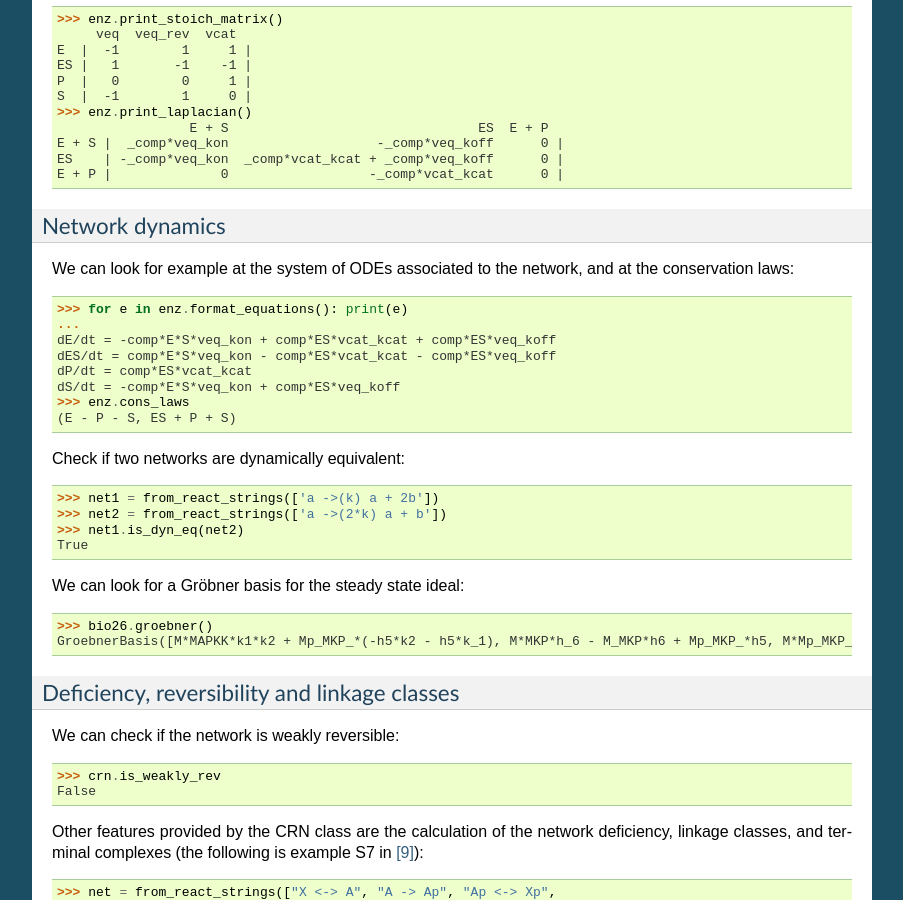
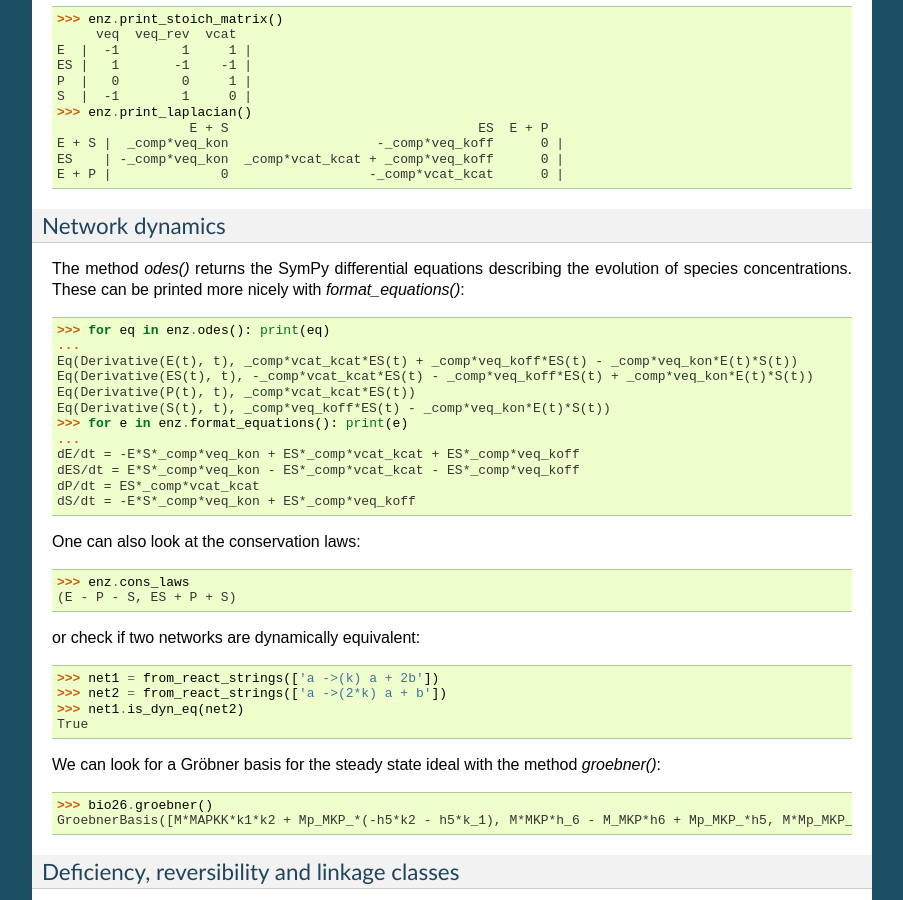
Before and after one commit to etonello/crnpy, a Sphinx documentation site: the page built from docs/source/tutorial.rst, in a window 1280 px wide and 900 px high, scrolled down 3387 px. Shown: the whole window, without its empty margins (198-1101 px from the left). Built offline with Sphinx 7.4.7, drawn with Linux system fonts in a browser that asks for light colours; some of the changed text lies outside the part shown.

```diff
--- a/docs/source/tutorial.rst
+++ b/docs/source/tutorial.rst
@@ -193,7 +193,7 @@ One can access for example the reactant, product and rate of the reaction:
 Network matrices
 ~~~~~~~~~~~~~~~~
 
-After a CRN object is created, matrices associated to the reaction network can be accessed.
+Attributes are available to create the main matrices associated to the reaction network.
 Available matrices are the
 stoichiometric matrix *stoich\_matrix*, the matrix of stoichiometric
 coefficients *complex\_matrix* (often called Y in the literature),
@@ -246,21 +246,32 @@ the stoichiometry matrix and the laplacian:
 Network dynamics
 ~~~~~~~~~~~~~~~~
 
-We can look for example at the system of ODEs associated to the network,
-and at the conservation laws:
+The method *odes()* returns the SymPy differential equations describing the evolution of
+species concentrations. These can be printed more nicely with *format_equations()*:
 
 .. code:: python
 
-    >>> for e in enz.format_equations(): print(e)
-    ...
-    dE/dt = -comp*E*S*veq_kon + comp*ES*vcat_kcat + comp*ES*veq_koff
-    dES/dt = comp*E*S*veq_kon - comp*ES*vcat_kcat - comp*ES*veq_koff
-    dP/dt = comp*ES*vcat_kcat
-    dS/dt = -comp*E*S*veq_kon + comp*ES*veq_koff
+	>>> for eq in enz.odes(): print(eq)
+	...
+	Eq(Derivative(E(t), t), _comp*vcat_kcat*ES(t) + _comp*veq_koff*ES(t) - _comp*veq_kon*E(t)*S(t))
+	Eq(Derivative(ES(t), t), -_comp*vcat_kcat*ES(t) - _comp*veq_koff*ES(t) + _comp*veq_kon*E(t)*S(t))
+	Eq(Derivative(P(t), t), _comp*vcat_kcat*ES(t))
+	Eq(Derivative(S(t), t), _comp*veq_koff*ES(t) - _comp*veq_kon*E(t)*S(t))
+	>>> for e in enz.format_equations(): print(e)
+	...
+	dE/dt = -E*S*_comp*veq_kon + ES*_comp*vcat_kcat + ES*_comp*veq_koff
+	dES/dt = E*S*_comp*veq_kon - ES*_comp*vcat_kcat - ES*_comp*veq_koff
+	dP/dt = ES*_comp*vcat_kcat
+	dS/dt = -E*S*_comp*veq_kon + ES*_comp*veq_koff
+
+One can also look at the conservation laws:
+
+.. code:: python
+
     >>> enz.cons_laws
     (E - P - S, ES + P + S)
 
-Check if two networks are dynamically equivalent:
+or check if two networks are dynamically equivalent:
 
 .. code:: python
 
@@ -269,7 +280,7 @@ Check if two networks are dynamically equivalent:
     >>> net1.is_dyn_eq(net2)
     True
 
-We can look for a Gröbner basis for the steady state ideal:
+We can look for a Gröbner basis for the steady state ideal with the method *groebner()*:
 
 .. code:: python
 
```
Also changed, not shown: 6 other files.
